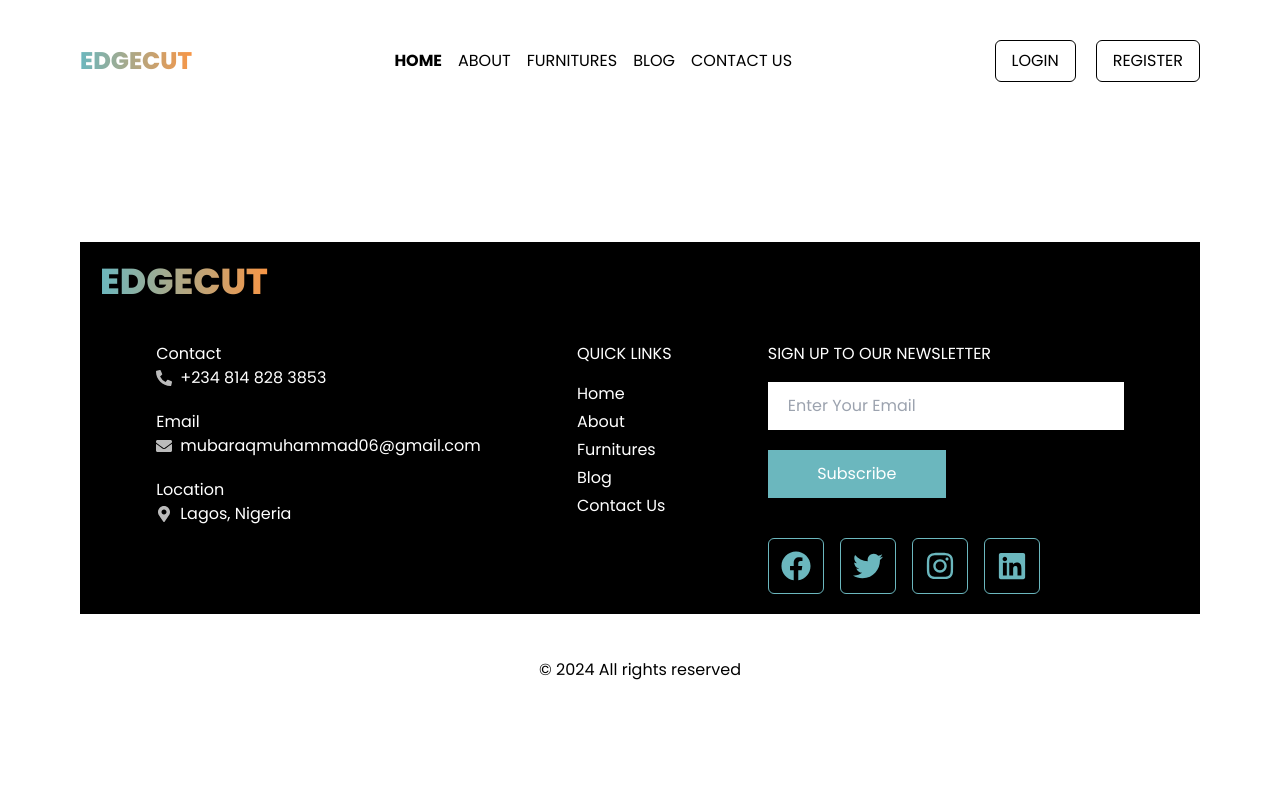
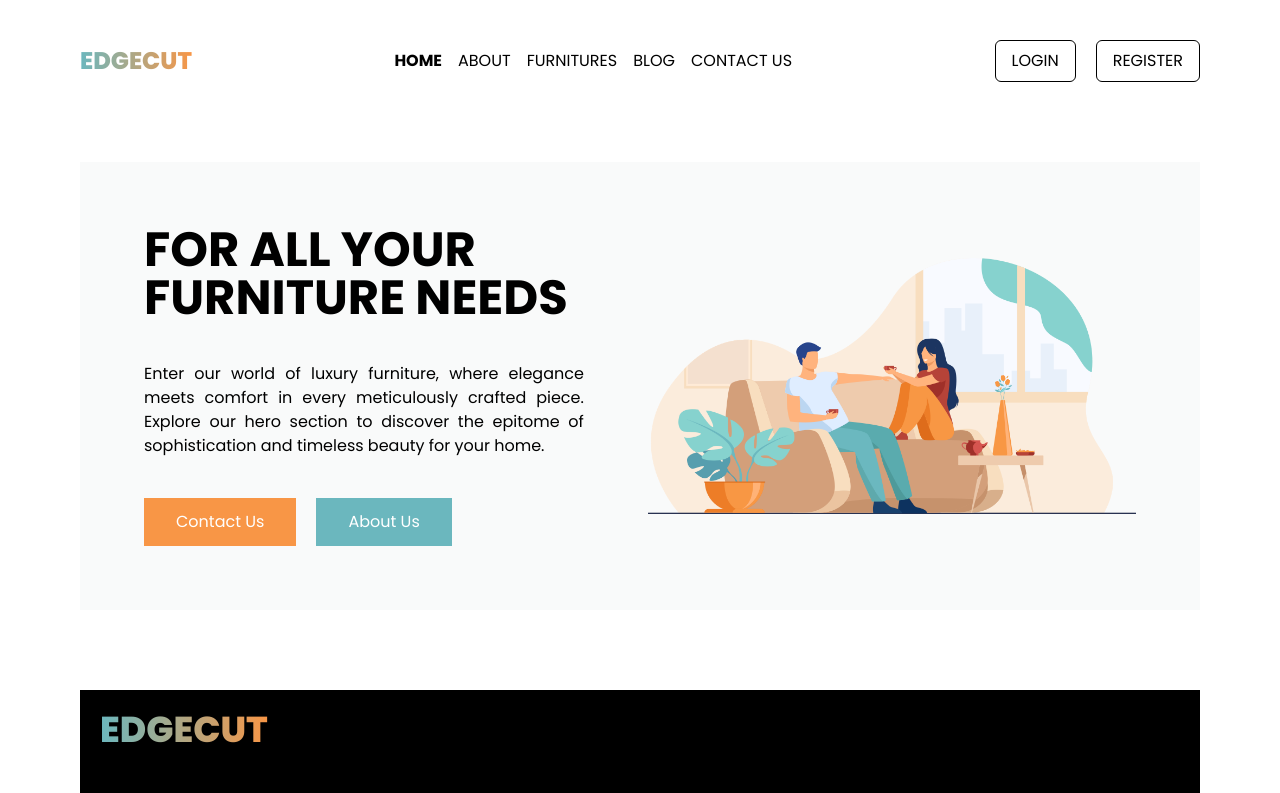
Before and after one commit to mubaraq-debug/EdgeCut, a Next.js app: page / in a window 1280 px wide. Shown: the top 793 px of the page. Built offline with nearby package versions, Linux system fonts and the light colour scheme.

Commit message:
feat: implement hero section

```diff
--- /dev/null
+++ b/src/app/Hero.tsx
@@ -0,0 +1,30 @@
+import Image from "next/image";
+
+const HeroSection = () => {
+  return (
+    <div className="hero-section bg-custom-gray md:flex md:flex-row items-center p-16 justify-around sm:flex sm:flex-col sm:gap-16">
+      <div className="hero-text">
+        <h3 className="uppercase text-5xl font-bold pb-10">For all your furniture needs</h3>
+        <p className="text-justify pb-10">
+          Enter our world of luxury furniture, where elegance meets comfort in
+          every meticulously crafted piece. Explore our hero section to discover
+          the epitome of sophistication and timeless beauty for your home.
+        </p>
+        <div className="btns flex gap-5">
+          <button className="bg-custom-orange text-white px-8 py-3 cursor-pointer hover:bg-transparent hover:border hover:border-custom-orange hover:text-custom-orange capitalize">contact us</button>
+          <button className="bg-custom-green text-white px-8 py-3 cursor-pointer hover:bg-transparent hover:border hover:border-custom-green hover:text-custom-green capitalize">about us</button>
+        </div>
+      </div>
+      <div className="hero-image">
+        <Image
+          src="/edgeImages/hero-image.png"
+          alt="hero image"
+          height={100}
+          width={1800}
+        />
+      </div>
+    </div>
+  );
+};
+
+export default HeroSection;
--- a/src/app/components/Navbar.tsx
+++ b/src/app/components/Navbar.tsx
@@ -18,7 +18,7 @@ export default function Navbar() {
 
   const toggleMenu = () => {
     setIsOpen(!isOpen);
-    // console.log('clicked')
+    console.log('clicked')
   }
   return (
     <nav className="p-10 flex items-center justify-between">
--- a/src/app/page.tsx
+++ b/src/app/page.tsx
@@ -1,9 +1,11 @@
+import HeroSection from "./Hero";
 import "./styles.css";
+import Image from "next/image";
 
 export default function Home() {
   return (
     <main className="main-body p-10">
-
+     <HeroSection />
     </main>
   );
 }
```
Also changed, not shown: public/edgeImages/hero-image.png.
